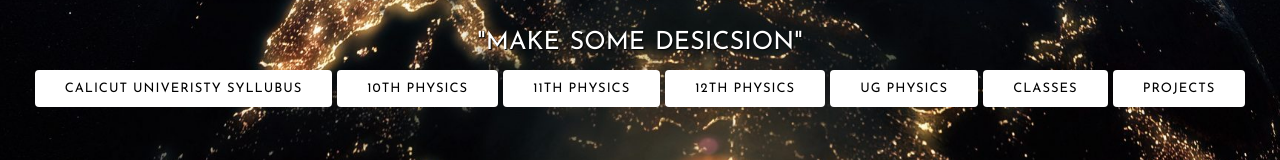
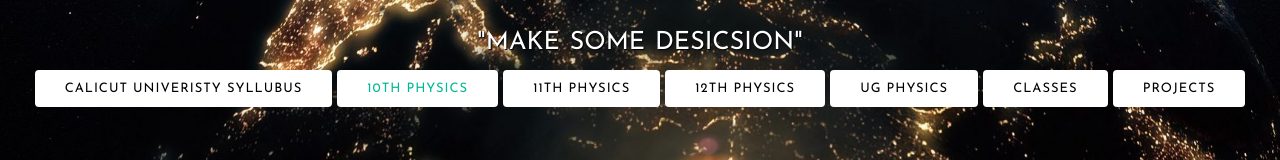
Before and after one commit to SABIN-T/SABZONE, a plain HTML site: page index.html in a window 1280 px wide. In both pictures the pointer is over the link "10TH PHYSICS". Shown: the part 447-607 px from the top of the page. Drawn offline with nearby package versions, Linux system fonts and the light colour scheme.

Commit message:
Update style.css

```diff
--- a/css/style.css
+++ b/css/style.css
@@ -100,6 +100,8 @@ section .btntwo {
     background: #fff;
     color: #000;
 }
+section .btntwo:hover{
+	color: #00b894;
 
 .change_content::after {
     content: '';
```
